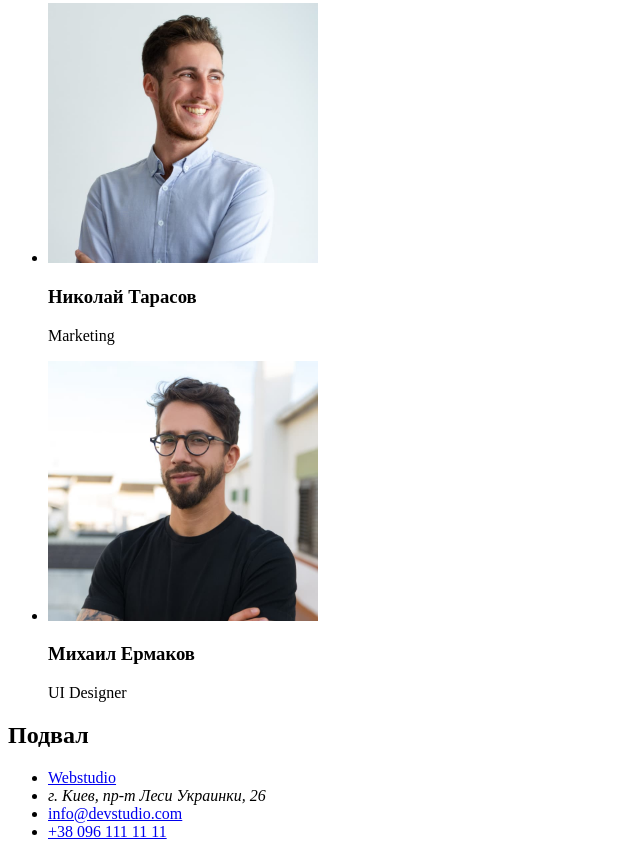
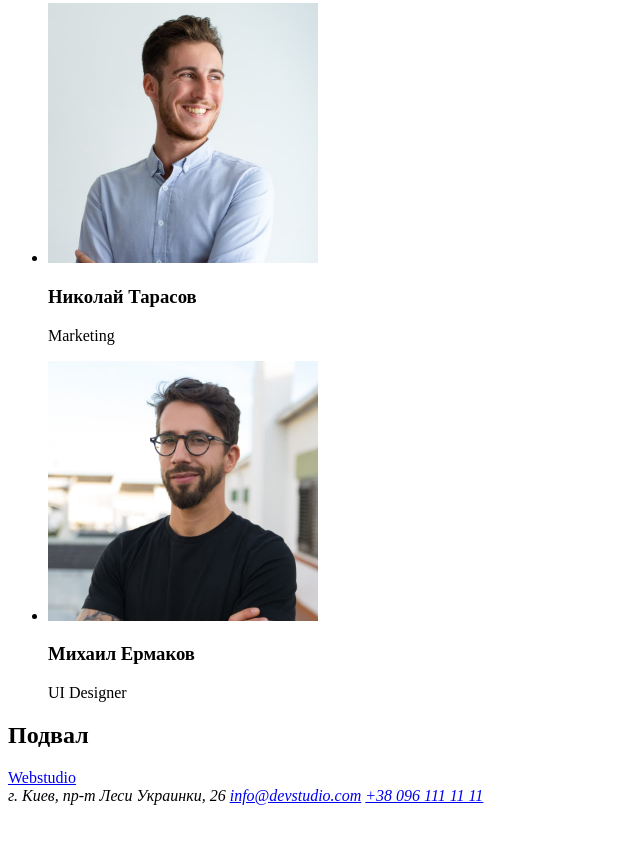
Before and after one commit to Reqvite/goit-markup-hw-01, a plain HTML site: page index.html in a window 1280 px wide. Shown: the part 2333-3190 px from the top of the page, without its empty margins (0-640 px from the left). After the commit the page ends 3146 px from the top, so only its background shows below. Drawn offline with Linux system fonts and the light colour scheme.

Commit message:
Изменен футер

```diff
--- a/index.html
+++ b/index.html
@@ -1,14 +1,16 @@
 <!DOCTYPE html>
 <html lang="ru">
   <head>
-    <meta charset="utf-8" />
+    <meta charset="UTF-8" />
+    <meta http-equiv="X-UA-Compatible" content="IE=edge" />
+    <meta name="viewport" content="width=device-width, initial-scale=1.0" />
     <title>Студия</title>
   </head>
   <body>
     <!--Верхняя линия -->
     <header>
       <nav>
-        <a href="/"> Webstudio </a>
+        <a href=""> Webstudio </a>
         <ul>
           <li><a href="">Студия</a></li>
           <li><a href="">Портфолио</a></li>
@@ -108,12 +110,12 @@
     <footer>
       <section>
         <h2>Подвал</h2>
-        <ul>
-          <li><a href="/"> Webstudio</a></li>
-          <li><address>г. Киев, пр-т Леси Украинки, 26</address></li>
-          <li><a href="mailto:info@devstudio.com">info@devstudio.com</a></li>
-          <li><a href="tel:+380961111111">+38 096 111 11 11</a></li>
-        </ul>
+        <a href="/"> Webstudio</a>
+        <address>
+          г. Киев, пр-т Леси Украинки, 26
+          <a href="mailto:info@devstudio.com">info@devstudio.com</a>
+          <a href="tel:+380961111111">+38 096 111 11 11</a>
+        </address>
       </section>
     </footer>
   </body>
```
